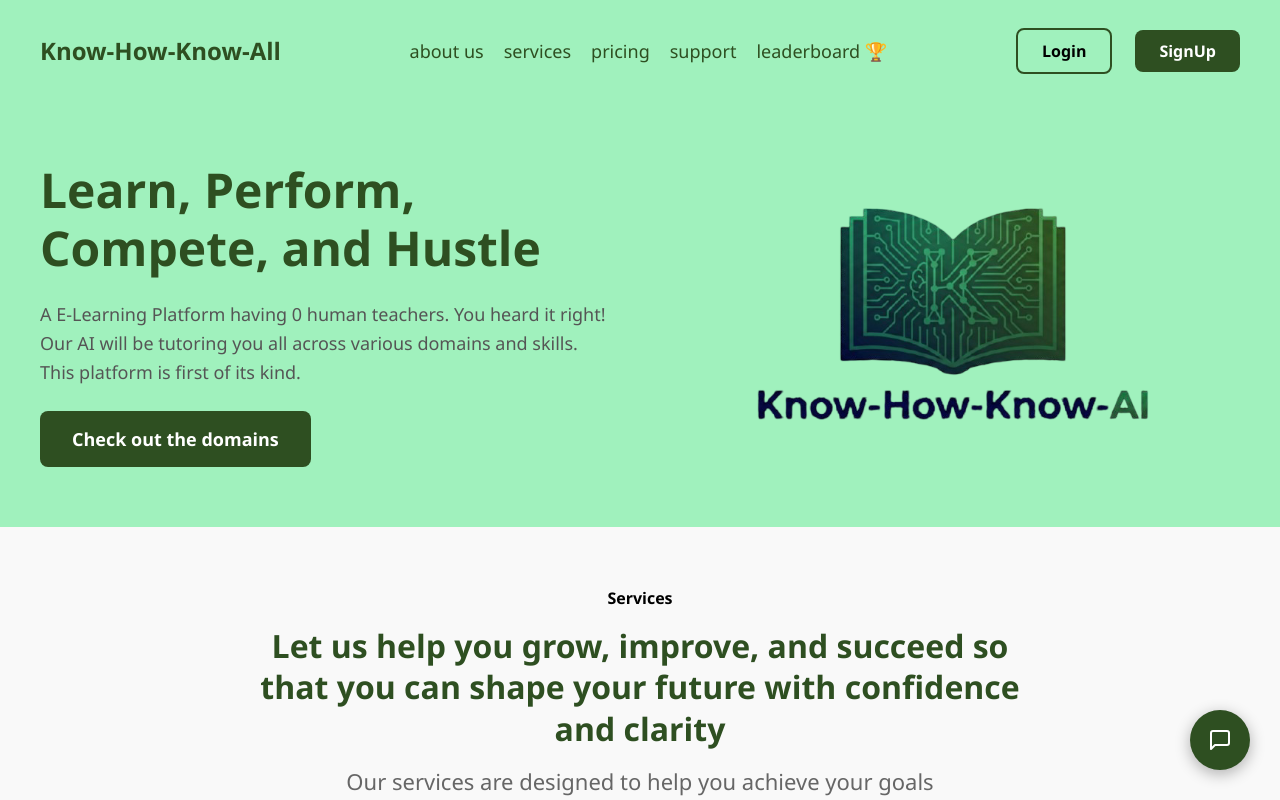
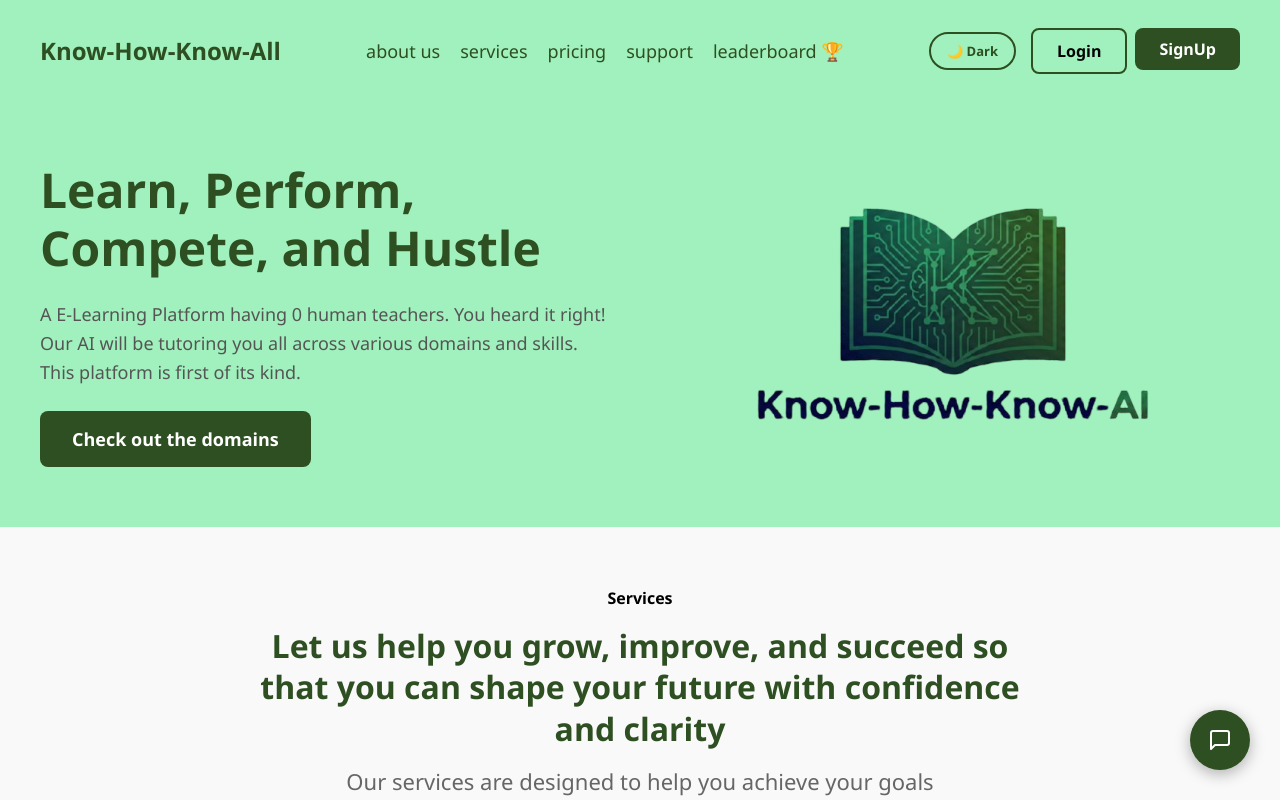
Before and after one commit to SaranshGolash/Know-How-Know-All, a React (Create React App) app in the folder client/: page / in a window 1280 px wide. Shown: the top 800 px of the page. Built offline with nearby package versions, Linux system fonts and the light colour scheme.

Commit message:
Added Dark/light mode toggle functionality.

```diff
--- a/client/src/components/App.jsx
+++ b/client/src/components/App.jsx
@@ -1,4 +1,4 @@
-import React from "react";
+import React, { useContext } from "react";
 import { BrowserRouter, Routes, Route, Outlet } from "react-router-dom";
 import Header from "./Header";
 import Footer from "./Footer";
@@ -18,15 +18,24 @@ import Leaderboard from "./Leaderboard";
 import Login from "./Login";
 import Signup from "./Signup";
 import { AuthProvider } from "../context/AuthContext";
+import { ThemeContext, ThemeProvider } from "../context/Theme";
 
 function MainLayout() {
+  const { colors } = useContext(ThemeContext);
   return (
     <>
+      <div
+        style={{
+          background: colors.bg,
+          minHeight: "100vh",
+          color: colors.text,
+        }}
+      >
         <Header />
         <Outlet />
-      {/* This is where the child route (About, Services etc) renders */}
         <Footer />
         <ChatWidget />
+      </div>
     </>
   );
 }
@@ -34,6 +43,7 @@ function MainLayout() {
 function App() {
   return (
     <AuthProvider>
+      <ThemeProvider>
         <BrowserRouter>
           <div className="landing-page">
             <Routes>
@@ -65,6 +75,7 @@ function App() {
             </Routes>
           </div>
         </BrowserRouter>
+      </ThemeProvider>
     </AuthProvider>
   );
 }
--- a/client/src/components/Header.jsx
+++ b/client/src/components/Header.jsx
@@ -1,6 +1,7 @@
 import React, { useState, useContext, useEffect } from "react";
 import { Link } from "react-router-dom";
 import { AuthContext } from "../context/AuthContext";
+import { ThemeContext } from "../context/Theme"; // Ensure correct path
 
 function Header() {
   const { user, logout } = useContext(AuthContext);
@@ -8,6 +9,9 @@ function Header() {
   const [isLoginHover, setIsLoginHover] = useState(false);
   const [isSignupHover, setIsSignupHover] = useState(false);
   const [stats, setStats] = useState({ level: 1, xp: 0 });
+
+  // Get theme data
+  const { colors, theme, toggleTheme } = useContext(ThemeContext);
 
   useEffect(() => {
     if (user?.id) {
@@ -20,48 +24,64 @@ function Header() {
 
   const styles = {
     header: {
-      /* Ensures the background stretches full width */
-      background: "#a0f1bd",
+      background: colors.headerBg || "#a0f1bd", // Use context color if available
       width: "100%",
       display: "flex",
       flexDirection: "column",
       alignItems: "center",
+      transition: "background 0.3s ease", // Smooth transition for dark mode
     },
     navBar: {
-      /* Auto layout translation */
       display: "flex",
       flexDirection: "row",
       justifyContent: "space-between",
       alignItems: "center",
-
-      /* Dimensions & Spacing */
       padding: "0 40px",
       height: "101px",
       width: "100%",
-      margin: "0px",
-      background: "#a0f1bd",
-      boxSizing: "border-box", // Important for padding
+      boxSizing: "border-box",
     },
     navContent: {
       display: "flex",
       justifyContent: "center",
-      alignItems: "center", // Changed from flex-start to align with text
+      alignItems: "center",
       gap: "20px",
     },
     logoText: {
       fontSize: "24px",
       fontWeight: "700",
-      color: "#2E4F21", // Updated to your preferred dark green
+      color: theme === "light" ? "#2E4F21" : "#a0f1bd", // Dynamic Color
       cursor: "pointer",
-      margin: 0,
       textDecoration: "none",
     },
     navLink: {
-      fontSize: "18px", // Updated from 16px to match your JSX
+      fontSize: "18px",
       fontWeight: "500",
       cursor: "pointer",
-      color: "#2E4F21",
+      color: theme === "light" ? "#2E4F21" : "#a0f1bd", // Dynamic Color
       textDecoration: "none",
+    },
+    // --- Right Side Container ---
+    rightSection: {
+      display: "flex",
+      alignItems: "center",
+      gap: "15px",
+    },
+    // --- New Header Theme Button ---
+    themeBtn: {
+      background: "transparent",
+      // Dark border in light mode, Light border in dark mode
+      border: `2px solid ${theme === "light" ? "#2E4F21" : "#a0f1bd"}`,
+      color: theme === "light" ? "#2E4F21" : "#a0f1bd",
+      padding: "8px 16px",
+      borderRadius: "20px",
+      cursor: "pointer",
+      fontSize: "13px",
+      fontWeight: "700",
+      display: "flex",
+      alignItems: "center",
+      gap: "6px",
+      transition: "all 0.3s ease",
     },
     navBtn: {
       padding: "10px 24px",
@@ -73,20 +93,27 @@ function Header() {
       transition: "all 0.3s ease",
       textDecoration: "none",
     },
-    authButtons: {
-      display: "flex",
-      gap: "8px",
-      alignItems: "center",
-    },
     login: {
       background: isLoginHover ? "#7d9267" : "transparent",
-      border: "2px solid #2e4f21",
-      color: isLoginHover ? "#fff" : "#000",
-      marginRight: "15px",
+      border: `2px solid ${theme === "light" ? "#2E4F21" : "#a0f1bd"}`,
+      color: isLoginHover ? "#fff" : theme === "light" ? "#000" : "#fff",
     },
     signup: {
       background: isSignupHover ? "#7d9267" : "#2e4f21",
       color: "#fff",
+    },
+    levelBadge: {
+      background: "linear-gradient(45deg, #FFD700, #FFA500)",
+      color: "#000",
+      padding: "5px 12px",
+      borderRadius: "15px",
+      fontSize: "12px",
+      fontWeight: "800",
+      boxShadow: "0 2px 5px rgba(0,0,0,0.2)",
+      display: "flex",
+      alignItems: "center",
+      gap: "5px",
+      cursor: "default",
     },
     userContainer: {
       position: "relative",
@@ -102,17 +129,17 @@ function Header() {
       justifyContent: "center",
       alignItems: "center",
       fontWeight: "bold",
-      fontSize: "30px",
+      fontSize: "20px",
     },
     dropdownMenu: {
       position: "absolute",
       top: "50px",
       right: "0",
-      backgroundColor: "#fff",
+      backgroundColor: theme === "light" ? "#fff" : "#333", // Dark mode support
       boxShadow: "0 4px 12px rgba(0,0,0,0.15)",
       borderRadius: "8px",
       padding: "10px",
-      display: showDropdown ? "flex" : "none", // Toggle visibility
+      display: showDropdown ? "flex" : "none",
       flexDirection: "column",
       gap: "10px",
       minWidth: "150px",
@@ -120,25 +147,11 @@ function Header() {
     },
     dropdownItem: {
       fontSize: "14px",
-      color: "#333",
+      color: theme === "light" ? "#333" : "#fff",
       textDecoration: "none",
       padding: "8px",
       borderRadius: "4px",
       cursor: "pointer",
-      transition: "background 0.2s",
-    },
-    levelBadge: {
-      background: "linear-gradient(45deg, #FFD700, #FFA500)", // Gold gradient
-      color: "#000",
-      padding: "5px 12px",
-      borderRadius: "15px",
-      fontSize: "12px",
-      fontWeight: "800",
-      marginRight: "15px",
-      boxShadow: "0 2px 5px rgba(0,0,0,0.2)",
-      display: "flex",
-      alignItems: "center",
-      gap: "5px",
     },
   };
 
@@ -152,7 +165,7 @@ function Header() {
 
         {/* Navigation Links */}
         <div style={styles.navContent}>
-          <Link to="about" style={styles.navLink}>
+          <Link to="/about" style={styles.navLink}>
             about us
           </Link>
           <Link to="/services" style={styles.navLink}>
@@ -169,23 +182,31 @@ function Header() {
           </Link>
         </div>
 
-        {/* Buttons */}
+        {/* Right Section: Theme Toggle + Auth */}
+        <div style={styles.rightSection}>
+          {/* ✅ Theme Toggle (Always Visible) */}
+          <button style={styles.themeBtn} onClick={toggleTheme}>
+            {theme === "light" ? "🌙 Dark" : "☀️ Light"}
+          </button>
+
+          {/* Auth State */}
           {user ? (
-          <div style={{ display: "flex", alignItems: "center" }}>
-            {/* ✅ 5. SHOW LEVEL BADGE HERE */}
+            <>
+              {/* Level Badge */}
               <div style={styles.levelBadge} title={`${stats.xp} XP Points`}>
                 ⚡ LVL {stats.level}
               </div>
+
+              {/* User Avatar */}
               <div
                 style={styles.userContainer}
                 onClick={() => setShowDropdown(!showDropdown)}
               >
                 <div style={styles.avatar}>
-                {user.name ? user.name.charAt(0).toUpperCase() : "U"}
-                {/* Shows first letter of name */}
+                  {(user.name || "U").charAt(0).toUpperCase()}
                 </div>
 
-              {/* Dropdown Menu */}
+                {/* Dropdown */}
                 <div style={styles.dropdownMenu}>
                   <span
                     style={{
@@ -203,19 +224,18 @@ function Header() {
                     Settings
                   </Link>
                   <div
-                  style={{ ...styles.dropdownItem, color: "red" }}
-                  onClick={logout} // Call Logout from Context
+                    style={{ ...styles.dropdownItem, color: "#ff4d4d" }}
+                    onClick={logout}
                   >
                     Logout
                   </div>
                 </div>
               </div>
-          </div>
+            </>
           ) : (
-          <div style={styles.authButtons}>
+            <div style={{ display: "flex", gap: "8px" }}>
               <Link to="/login">
                 <button
-                id="login"
                   style={{ ...styles.navBtn, ...styles.login }}
                   onMouseEnter={() => setIsLoginHover(true)}
                   onMouseLeave={() => setIsLoginHover(false)}
@@ -225,7 +245,6 @@ function Header() {
               </Link>
               <Link to="/signup">
                 <button
-                id="signup"
                   style={{ ...styles.navBtn, ...styles.signup }}
                   onMouseEnter={() => setIsSignupHover(true)}
                   onMouseLeave={() => setIsSignupHover(false)}
@@ -237,6 +256,7 @@ function Header() {
           )}
         </div>
       </div>
+    </div>
   );
 }
 
--- /dev/null
+++ b/client/src/context/Theme.js
@@ -0,0 +1,33 @@
+import React, { createContext, useState, useEffect } from "react";
+
+export const ThemeContext = createContext();
+
+export const ThemeProvider = ({ children }) => {
+  // Check LocalStorage or default to 'light'
+  const [theme, setTheme] = useState(() => {
+    return localStorage.getItem("appTheme") || "light";
+  });
+
+  // Toggle Function
+  const toggleTheme = () => {
+    const newTheme = theme === "light" ? "dark" : "light";
+    setTheme(newTheme);
+    localStorage.setItem("appTheme", newTheme);
+  };
+
+  const colors = {
+    bg: theme === "light" ? "#ffffff" : "#121212",
+    text: theme === "light" ? "#000000" : "#e0e0e0",
+    primary: "#2E4F21", // Keeps your brand green
+    secondaryBg: theme === "light" ? "#f9f9f9" : "#1e1e1e",
+    cardBg: theme === "light" ? "#ffffff" : "#252526",
+    border: theme === "light" ? "#eeeeee" : "#333333",
+    headerBg: theme === "light" ? "#a0f1bd" : "#1b2e13",
+  };
+
+  return (
+    <ThemeContext.Provider value={{ theme, toggleTheme, colors }}>
+      {children}
+    </ThemeContext.Provider>
+  );
+};
```
Lines whose indentation alone changed are shown as unchanged.
